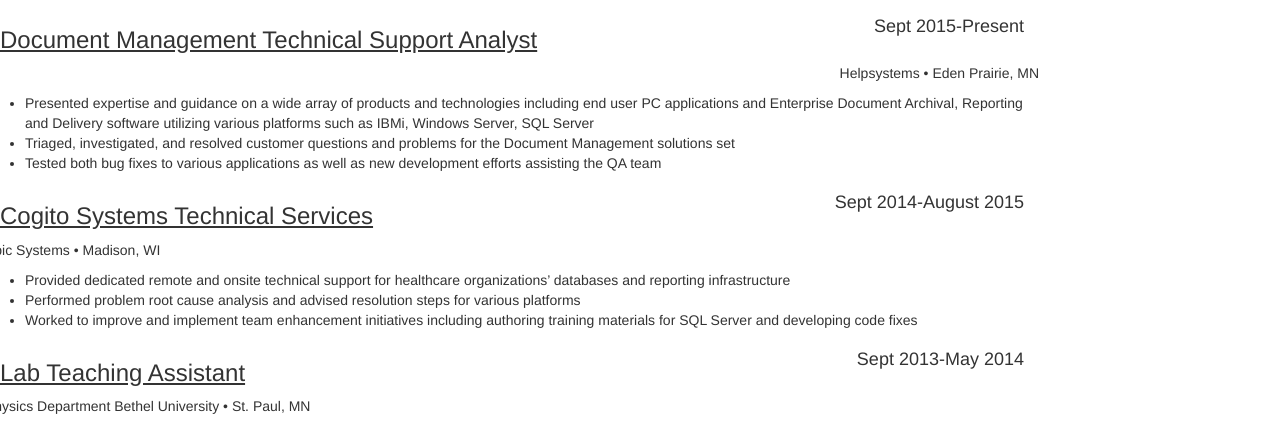
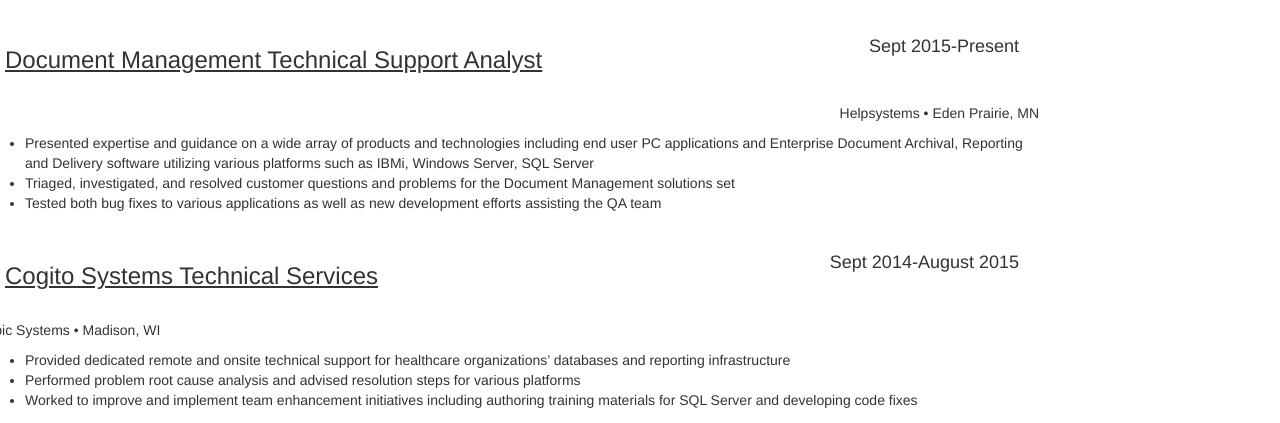
Before and after one commit to ayriela/ayriela.github.io, a plain HTML site: page index.html in a window 1280 px wide. Shown: the part 359-782 px from the top of the page. Drawn offline with nearby package versions, Linux system fonts and the light colour scheme.

Commit message:
Update style.css

```diff
--- a/style.css
+++ b/style.css
@@ -19,12 +19,12 @@ body{
 
 .myexperience h3{
   text-decoration: underline;
-  vertical-align:middle;
+  padding: 20px;
 }
 
 .myexperience h2{
   vertical-align:bottom;
 }
 .myexperience h4{
-  vertical-align:middle;
+  padding:20px;
 }
```
